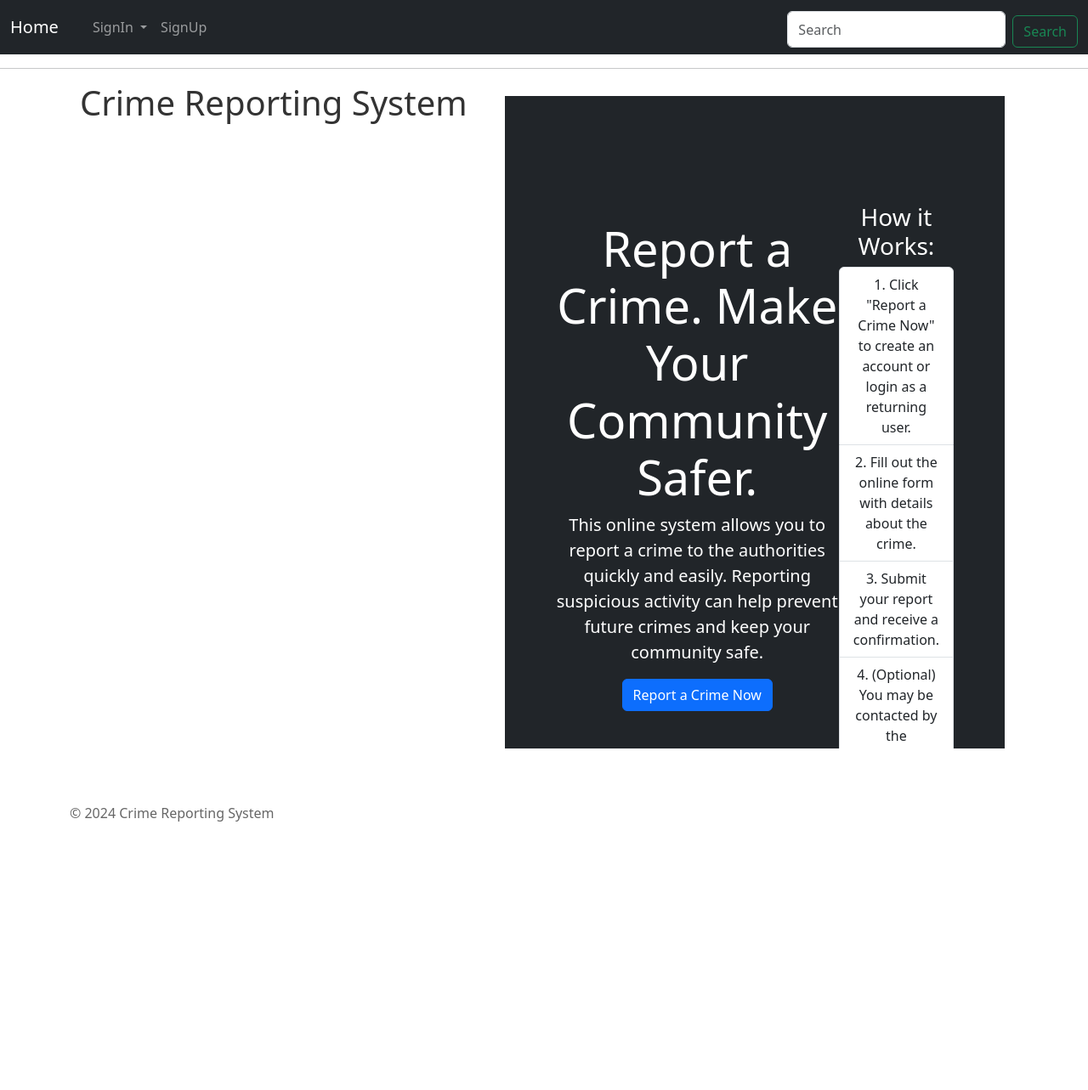
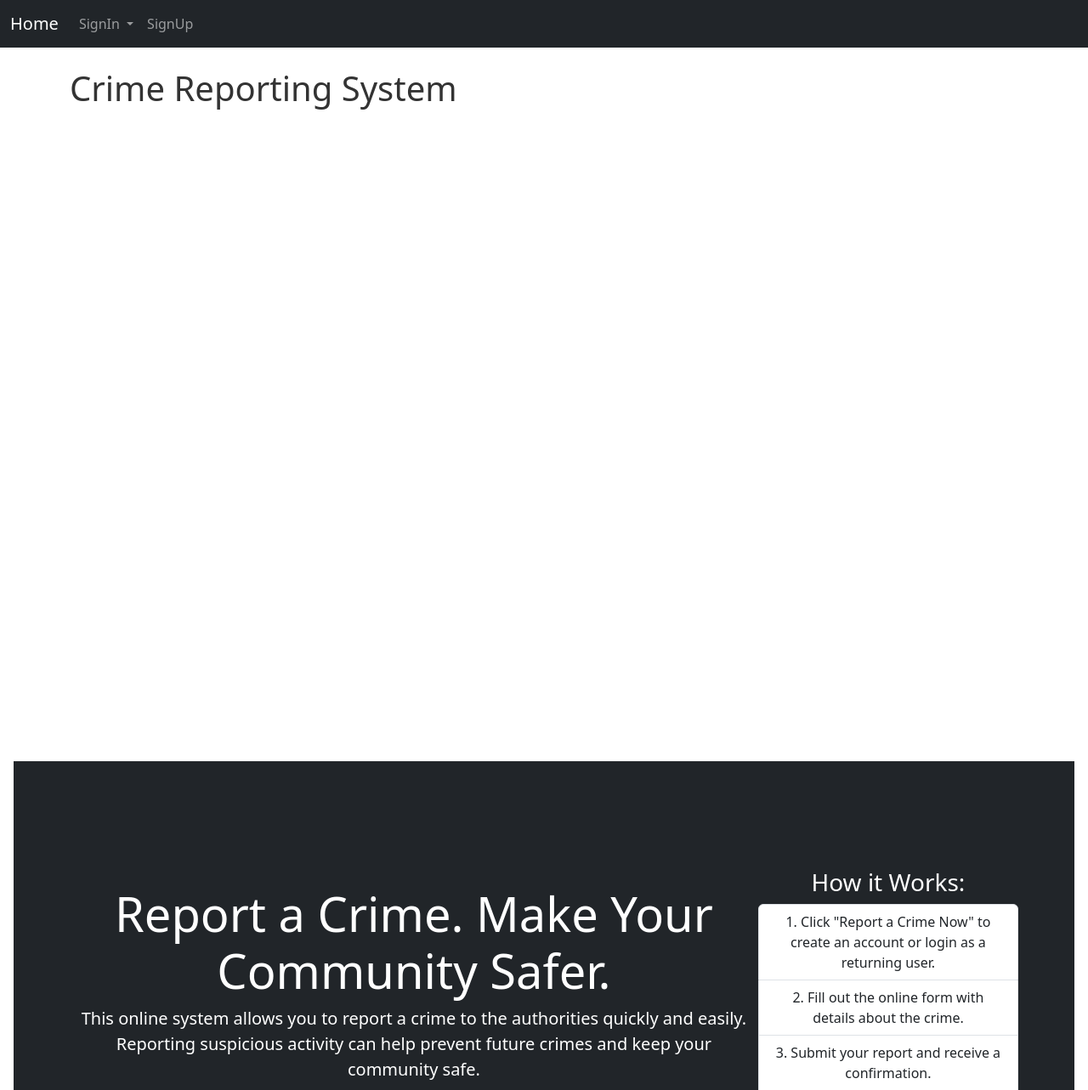
Before and after one commit to MuliJob/Crime_Report_System, a Flask app: page / in a window 1280 px wide. Shown: the top 1283 px of the page at 85% size. Before the commit the page ends 967 px from the top, so only its background shows below. Run offline with Flask 3, Linux system fonts and the light colour scheme.

Commit message:
initial commit

```diff
--- a/app/templates/base.html
+++ b/app/templates/base.html
@@ -17,7 +17,7 @@
 </head>
 <body>
     <div>
-    <nav class="navbar navbar-expand-md navbar-dark bg-dark">
+      <nav class="navbar navbar-expand-md navbar-dark bg-dark">
         <div class="container-fluid">
           <a class="navbar-brand nav-link active" href="{{ url_for('home_page') }}">Home <span class="sr-only"></span></a>
           <button class="navbar-toggler" type="button" data-bs-toggle="collapse" data-bs-target="#navbarSupportedContent" aria-controls="navbarSupportedContent" aria-expanded="false" aria-label="Toggle navigation">
@@ -25,33 +25,36 @@
           </button>
           <div class="collapse navbar-collapse" id="navbarSupportedContent">
             <ul class="navbar-nav me-auto mb-2 mb-lg-0">
-              <li class="nav-item">
-                <a class="nav-link active" aria-current="page" href="#"></a>
-              </li>
               <li class="nav-item dropdown">
                 <a class="nav-link dropdown-toggle" href="#" role="button" data-bs-toggle="dropdown" aria-expanded="false">
                   SignIn
                 </a>
                 <ul class="dropdown-menu">
-                  <li><a class="dropdown-item" href="{{ url_for('register') }}">Admin</a></li>
-                  <li><a class="dropdown-item" href="{{ url_for('sign_in') }}">User</a></li>
+                  <li><a class="dropdown-item" href="{{ url_for('admin_dashboard') }}">Admin</a></li>
+                  <li><a class="dropdown-item" href="{{ url_for('user_dashboard') }}">User</a></li>
                 </ul>
               </li>
               <li class="nav-item">
                 <a class="nav-link" href="{{ url_for('sign_up') }}">SignUp</a>
               </li>
             </ul>
+            <!-- Search Bar
             <form class="d-flex" role="search">
               <input class="form-control me-2" type="search" placeholder="Search" aria-label="Search">
               <button class="btn btn-outline-success" type="submit">Search</button>
             </form>
+            -->
           </div>
         </div>
       </nav>
-      <hr>
-      <div class="container">{% block content %}{% endblock %}</div>
+    </div>
+    <br>
+    <div>
+      {% block content %}
 
-      <footer class="container text-center mt-5">
+      {% endblock %}
+    </div>
+      <footer class="text-center mt-5">
         <p>&copy; 2024 Crime Reporting System</p>
       </footer>
 
```
